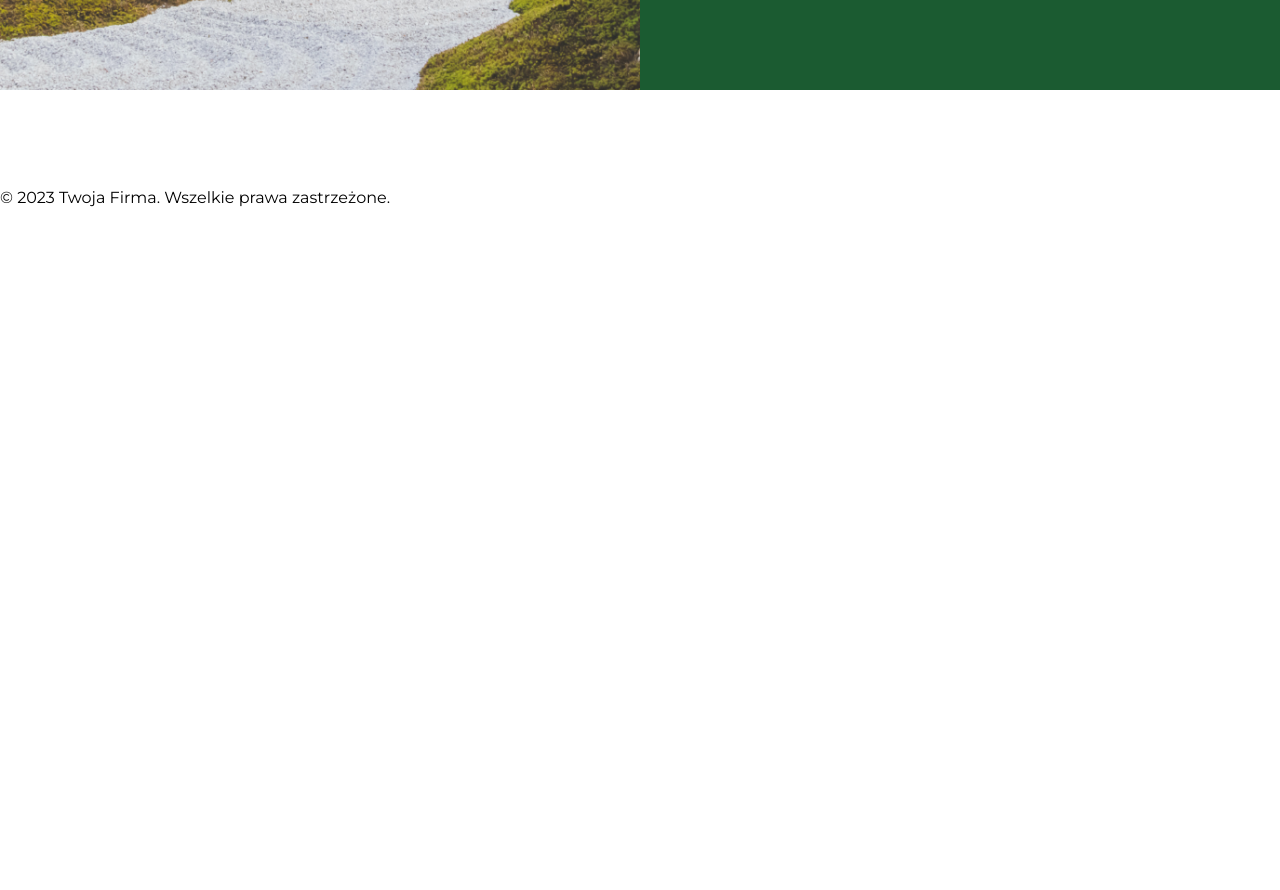
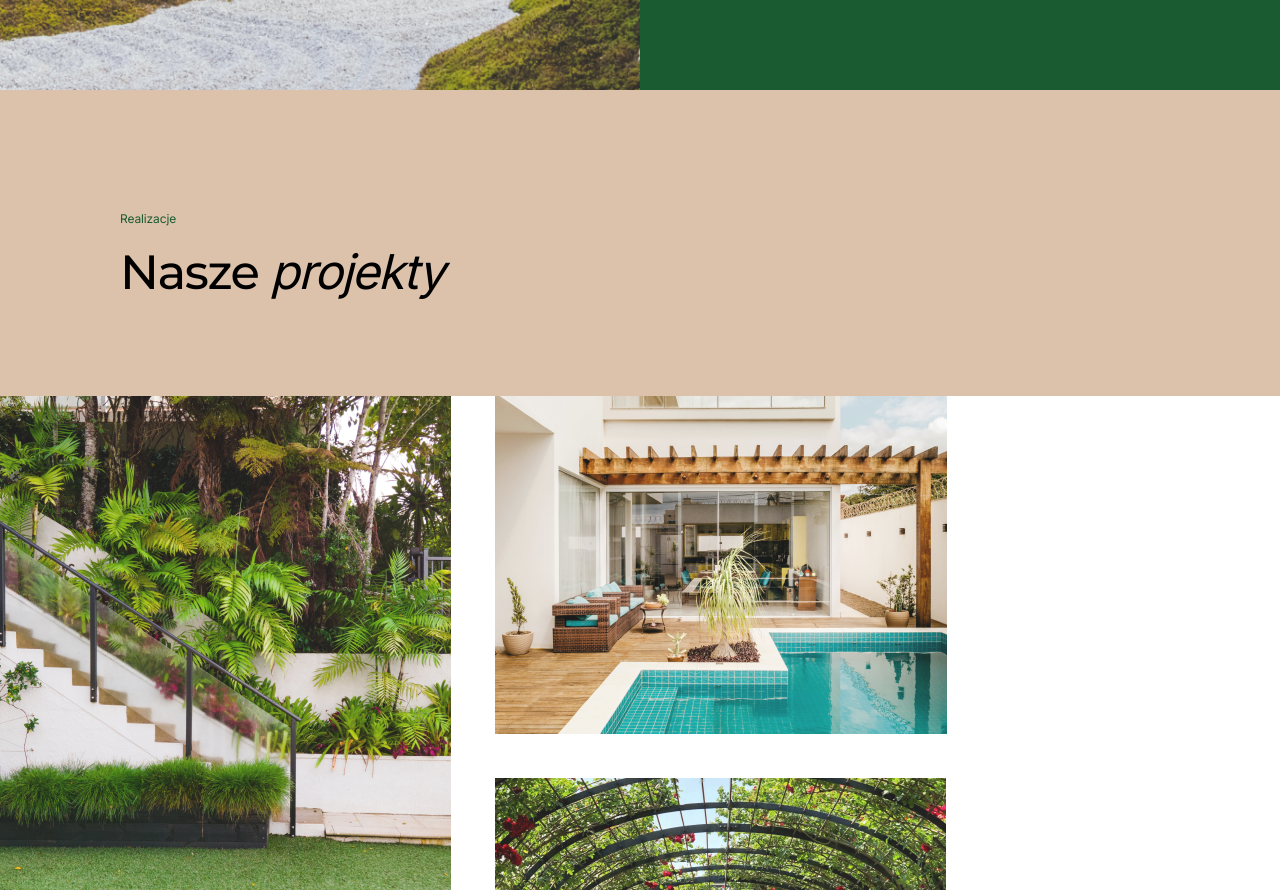
Before and after one commit to kajzerkasia/GiardDesign, a website: page src/index.html in a window 1280 px wide. Shown: the part 2262-3152 px from the top of the page. Before the commit the page ends 2472 px from the top, so only its background shows below. Drawn offline with nearby package versions, Linux system fonts and the light colour scheme; files that its build step writes are made by us from their sources.

Commit message:
Created realizations-section with appropriate styles and images, added masonry library to the project.

```diff
--- a/package.json
+++ b/package.json
@@ -11,5 +11,8 @@
   "license": "ISC",
   "devDependencies": {
     "tailwindcss": "^3.3.3"
+  },
+  "dependencies": {
+    "masonry-layout": "^4.2.2"
   }
 }
--- a/src/custom-styles.css
+++ b/src/custom-styles.css
@@ -62,5 +62,15 @@
 .img-garden {
     z-index: -50;
 }
-/* @TODO: sprawdzić nawigację żeby była widoczna nad sliderem, sekcja offer elementy mają być klikalne i mieć efekt hover, poprawić strzałki ze slidera, poprawić sekcę "O firmie", przenieść style z cutom-styles do tailwind.config, poprawić "Dowiedz się wiecej" - niżej
+
+#masonry-container {
+    max-width: 1440px;
+    margin: 0 auto; /* Wyśrodkowanie na stronie */
+}
+
+.item {
+    margin-bottom: 44px;
+}
+
+/* @TODO: sprawdzić nawigację żeby była widoczna nad sliderem, sekcja offer elementy mają być klikalne i mieć efekt hover, poprawić strzałki ze slidera, poprawić sekcę "O firmie", przenieść style z cutom-styles do tailwind.config, poprawić "Dowiedz się wiecej" - niżej, zrobić animacje wjeżdżania elementów przy scrollowaniu
  */
--- a/src/index.html
+++ b/src/index.html
@@ -64,7 +64,8 @@
                         <div class="w-1/2 bg-beige flex flex-col justify-center items-center space-y-4">
                             <h1 class="text-6xl text-black font-medium mb-11 mx-24 leading-looser">Nowoczesna aranżacja
                                 <br>Twojego ogrodu</h1>
-                            <p class="text-black font-normal font-p leading-even_looser ml-24 mr-28">Marka GiardDesign to
+                            <p class="text-black font-normal font-p leading-even_looser ml-24 mr-28">Marka GiardDesign
+                                to
                                 wieloletnie doświadczenie i wysoka estetyka realizacji. Oferujemy kompleksowy zakres
                                 usług<br>z indywidualnym podejściem do każdego projektu.</p>
                             <div class="mt-auto flex items-center space-x-2">
@@ -116,7 +117,8 @@
                             <div class="w-1/2 bg-beige flex flex-col justify-center items-center space-y-4 px-6 md:px-0">
                                 <h1 class="text-6xl text-black font-medium mb-11 mx-24 leading-looser">Nowoczesna
                                     realizacja Twojego ogrodu</h1>
-                                <p class="text-black font-normal font-p leading-even_looser ml-24 mr-36">Tworzymy fascynujące
+                                <p class="text-black font-normal font-p leading-even_looser ml-24 mr-36">Tworzymy
+                                    fascynujące
                                     miejsca, gdzie natura splata się z innowacyjnością. Razem wprowadzimy do Twojego
                                     otoczenia harmonię, funkcjonalność i estetykę, o jakiej marzysz.</p>
                                 <div class="mt-auto flex items-center space-x-2">
@@ -157,7 +159,8 @@
                 <p class="text-xs font-p font-normal mt-28 mb-4 tracking-narrow leading-even_looser">Oferta</p>
                 <h2 class="font-body text-5xl font-medium mb-8 tracking-narrowest leading-loose">Działamy <span
                         class="font-p italic font-medium">kompleksowo</span></h2>
-                <p class="text-width text-base font-p tracking-narrower leading-even_looser">Oferujemy kompletną obsługę inwestycji terenów zielonych.
+                <p class="text-width text-base font-p tracking-narrower leading-even_looser">Oferujemy kompletną obsługę
+                    inwestycji terenów zielonych.
                     Projektujemy nowoczesne ogrody przydomowe oraz
                     rezydencjonalne. Stworzymy dla Ciebie projekt, zwizualizujemy go i wcielimy <br>w życie, a na każdym
                     etapie
@@ -172,8 +175,10 @@
             <div class="w-1/3 bg-white rounded shadow ml-[88px] rounded-3xl">
                 <article class="px-10 py-12 w-[378px] h-[370px]">
                     <img src="../assets/PencilIcon.png" alt="" class="w-[40px] h-[40px]">
-                    <p class="text-[28px] font-body font-medium pt-8 pb-3 tracking-even_narrower leading-loose">Projekty</p>
-                    <p class="font-p font-normal text-sm mb-12 tracking-narrower leading-even_looser">Zaprojektujemy Twój ogród w nowoczesnym stylu i z
+                    <p class="text-[28px] font-body font-medium pt-8 pb-3 tracking-even_narrower leading-loose">
+                        Projekty</p>
+                    <p class="font-p font-normal text-sm mb-12 tracking-narrower leading-even_looser">Zaprojektujemy
+                        Twój ogród w nowoczesnym stylu i z
                         najlepszym
                         wykorzystaniem istniejącej
                         przestrzeni.</p>
@@ -185,8 +190,10 @@
             <div class="w-1/3 bg-white rounded shadow mx-[64px] rounded-3xl">
                 <article class="px-10 py-12 w-[378px] h-[370px]">
                     <img src="../assets/EyeIcon.png" alt="" class="w-[48px] h-[28.96px] mb-[11.04px]">
-                    <p class="text-[28px] font-body font-medium pt-8 pb-3 tracking-even_narrower leading-loose">Wizualizacje</p>
-                    <p class="font-p font-normal text-sm mb-12 tracking-narrower leading-even_looser">Przedstawimy Ci projekty koncepcyjne<br>w postaci
+                    <p class="text-[28px] font-body font-medium pt-8 pb-3 tracking-even_narrower leading-loose">
+                        Wizualizacje</p>
+                    <p class="font-p font-normal text-sm mb-12 tracking-narrower leading-even_looser">Przedstawimy Ci
+                        projekty koncepcyjne<br>w postaci
                         wirtualnego spaceru animowanego w technologii 3D.
                     </p>
                     <button class="text-green flex items-center space-x-2 font-p text-base border-b border-green pb-1">
@@ -197,8 +204,10 @@
             <div class="w-1/3 bg-white rounded shadow mr-[88px] rounded-3xl">
                 <article class="px-10 py-12 w-[378px] h-[370px]">
                     <img src="../assets/MagicIcon.png" alt="" class="w-[44px] h-[44px] -mb-1">
-                    <p class="text-[28px] font-body font-medium pt-8 pb-3 tracking-even_narrower leading-loose">Realizacje</p>
-                    <p class="font-p font-normal text-sm mb-12 tracking-narrowe leading-even_looser">Zrealizujemy Twoje marzenie przy użyciu najnowszych
+                    <p class="text-[28px] font-body font-medium pt-8 pb-3 tracking-even_narrower leading-loose">
+                        Realizacje</p>
+                    <p class="font-p font-normal text-sm mb-12 tracking-narrowe leading-even_looser">Zrealizujemy Twoje
+                        marzenie przy użyciu najnowszych
                         rozwiązań
                         i zaawansowanych technologii.</p>
                     <button class="text-green flex items-center space-x-2 font-p text-base border-b border-green pb-1">
@@ -221,10 +230,13 @@
                         </div>
                         <!-- Prawa strona -->
                         <div class="w-1/2 bg-green flex flex-col justify-center space-y-4">
-                            <p class="text-xs font-p font-normal mb-4 text-white ml-24 mr-28 tracking-narrow leading-even_looser">O firmie</p>
-                            <h2 class="font-body text-5xl font-medium text-white ml-24 mr-28 tracking-narrowest leading-loose">Tworzymy<br>z <span
+                            <p class="text-xs font-p font-normal mb-4 text-white ml-24 mr-28 tracking-narrow leading-even_looser">
+                                O firmie</p>
+                            <h2 class="font-body text-5xl font-medium text-white ml-24 mr-28 tracking-narrowest leading-loose">
+                                Tworzymy<br>z <span
                                     class="font-p italic font-medium">pasją</span></h2>
-                            <p class="text-white font-normal font-p leading-even_looser ml-24 mr-28 tracking-narrower text-base leading-even_looser">Każdy projekt to nowe
+                            <p class="text-white font-normal font-p leading-even_looser ml-24 mr-28 tracking-narrower text-base leading-even_looser">
+                                Każdy projekt to nowe
                                 wyzwanie. Dlatego nasz zespół tworzą wykwalifikowani projektanci oraz architekci,
                                 których zadaniem jest rozpoznanie i realizacja potrzeb każdego Klienta. Nasza
                                 specjalizacja to przestrzenie nowoczesne, które charakteryzuje minimalizm, geometria i
@@ -243,9 +255,37 @@
         </div>
     </section>
 </main>
+<main class="flex justify-center">
+    <section class="flex flex-wrap justify-center bg-beige site-width">
+        <div class="flex flex-col items-start gap-16 smaller-width">
+            <header>
+                <p class="text-xs text-green font-p font-normal mt-[120px] mb-4 tracking-narrow leading-even_looser">
+                    Realizacje</p>
+                <h2 class="font-body text-5xl font-medium mb-24 tracking-narrowest leading-loose">Nasze <span
+                        class="font-p italic font-medium">projekty</span></h2>
+            </header>
+        </div>
+    </section>
+</main>
+<main>
+    <section>
+        <div id="masonry-container">
+            <div class="item"><img src="../assets/Realizations1.png" alt="Image 1"></div>
+            <div class="item"><img src="../assets/Realizations2.png" alt="Image 2"></div>
+            <div class="item"><img src="../assets/Realizations3.png" alt="Image 3"></div>
+            <div class="item"><img src="../assets/Realizations5.png" alt="Image 3"></div>
+            <div class="item"><img src="../assets/Realizations6.png" alt="Image 3"></div>
+            <div class="item"><img src="../assets/Realizations4.png" alt="Image 3"></div>
+            <div class="item"><img src="../assets/Realizations8.png" alt="Image 3"></div>
+            <div class="item"><img src="../assets/Realizations7.png" alt="Image 3"></div>
+            <div class="item"><img src="../assets/Realizations9.png" alt="Image 3"></div>
+        </div>
+    </section>
+</main>
 <footer class="mt-8 md:mt-16 lg:mt-24">
     <p>&copy; 2023 Twoja Firma. Wszelkie prawa zastrzeżone.</p>
 </footer>
+<script src="https://unpkg.com/masonry-layout@4/dist/masonry.pkgd.min.js"></script>
 <script src="index.js"></script>
 </body>
 </html>
--- a/src/index.js
+++ b/src/index.js
@@ -62,4 +62,11 @@ document.addEventListener('DOMContentLoaded', () => {
     nextButton.addEventListener("click", nextSlide);
 
     updateButtonState();
+
+    const masonryContainer = document.querySelector('#masonry-container');
+    const masonry = new Masonry(masonryContainer, {
+        itemSelector: '.item',
+        columnWidth: '.item',
+        gutter: 44
+    });
 });
```
Also changed, not shown: assets/Realizations1.png (added), assets/Realizations2.png (added), assets/Realizations3.png (added), assets/Realizations4.png (added), assets/Realizations5.png (added), assets/Realizations6.png (added), assets/Realizations7.png (added), assets/Realizations8.png (added), assets/Realizations9.png (added).
